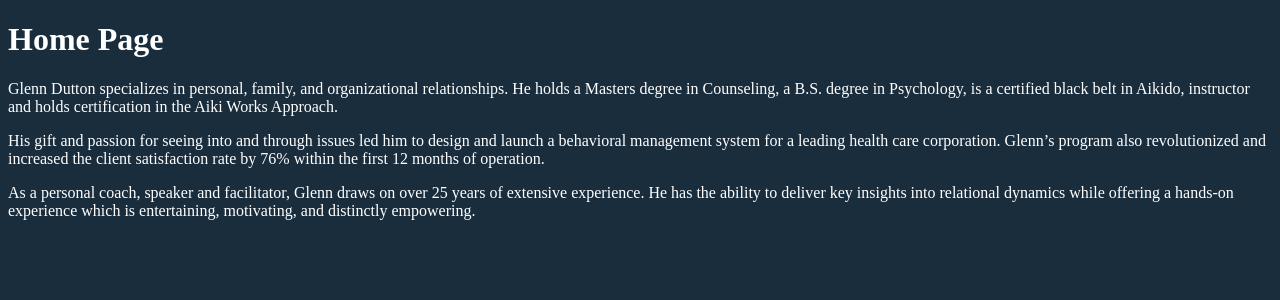
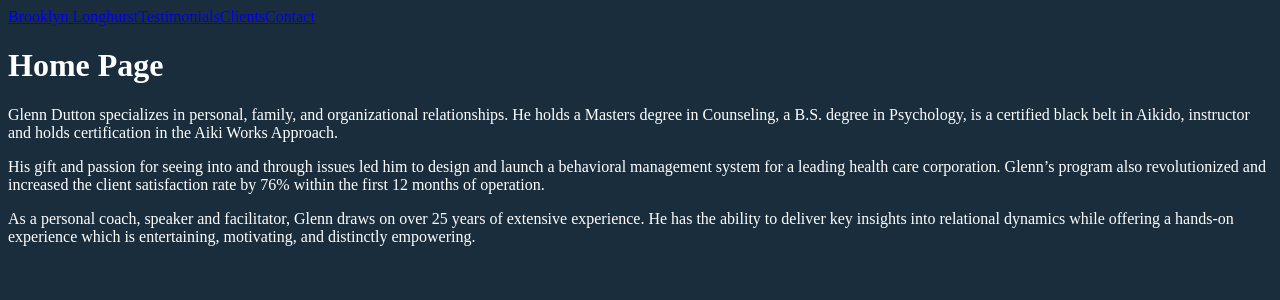
Before and after one commit to brooklynlonghurst/glenndutton, a React (Create React App) app: page / in a window 1280 px wide. Shown: the top 300 px of the page. Built offline with nearby package versions, Linux system fonts and the light colour scheme.

Commit message:
nav bar functional

```diff
--- a/src/App.js
+++ b/src/App.js
@@ -1,12 +1,21 @@
 import './App.css'
-
+import { Routes, Switch, Route } from 'react-router-dom'
+import Home from './client/screens/Home';
+import Testimonials from './client/screens/Testimonials';
+import Clients from './client/screens/Clients';
+import Contact from './client/screens/Contact';
 import Header from './client/components/Header';
 
 function App() {
   return (
     <div className="App">
       <Header />
-
+      <Routes>
+            <Route path='/' element={<Home />} />
+            <Route path='/testimonials' element={<Testimonials />} />
+            <Route path='/clients' element={<Clients />} />
+            <Route path='/contact' element={<Contact />} />
+      </Routes>
     </div>
   );
 }
--- a/src/client/components/Header.jsx
+++ b/src/client/components/Header.jsx
@@ -1,20 +1,15 @@
 import React from 'react'
-import { Route, Routes } from 'react-router-dom'
-import Home from '../screens/Home'
-import Testimonials from '../screens/Testimonials'
-import Clients from '../screens/Clients'
-import Contact from '../screens/Contact'
+import { Link } from 'react-router-dom'
+
 
 function Header() {
     return (
-        <div>
-        <Routes>
-            <Route path='/' element={<Home />}>Glenn Dutton</Route>
-            <Route path='/testimonials' element={<Testimonials />}>Testimonials</Route>
-            <Route path='/clients' element={<Clients />}>Clients</Route>
-            <Route path='/contact' element={<Contact />}>Contact</Route>
-        </Routes>
-        </div>
+        <nav>
+            <Link to="/">Brooklyn Longhurst</Link>
+            <Link to="/testimonials">Testimonials</Link>
+            <Link to="/clients">Clients</Link>
+            <Link to="/contact">Contact</Link>
+        </nav>
     )
 }
 
```
